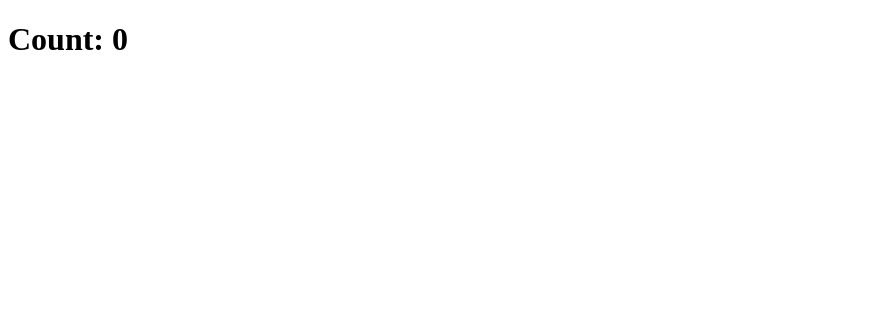
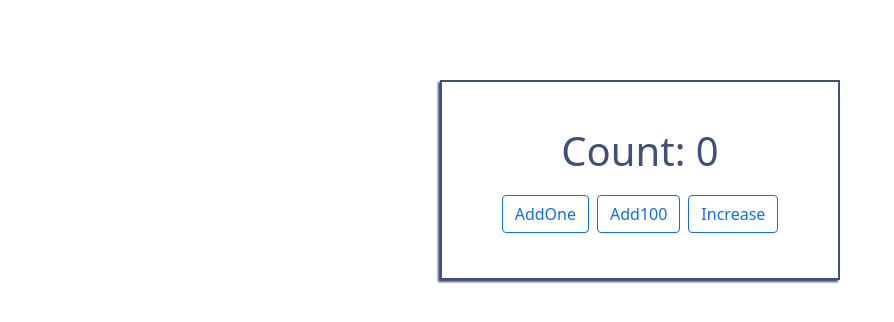
Before and after one commit to mate-academy/react_counter, a React (Create React App) app: page / in a window 1280 px wide. Shown: the top 322 px of the page, without its empty margins (0-894 px from the left). Built offline with nearby package versions, Linux system fonts and the light colour scheme; the HTML template or start-up script is replaced by a standard one.

Commit message:
implemented react_counter

```diff
--- a/public/index.html
+++ b/public/index.html
@@ -4,6 +4,7 @@
     <meta charset="utf-8" />
     <meta name="viewport" content="width=device-width, initial-scale=1" />
     <title>React App</title>
+    <link href="https://cdn.jsdelivr.net/npm/bootstrap@5.1.1/dist/css/bootstrap.min.css" rel="stylesheet" integrity="sha384-F3w7mX95PdgyTmZZMECAngseQB83DfGTowi0iMjiWaeVhAn4FJkqJByhZMI3AhiU" crossorigin="anonymous">
   </head>
   <body>
     <div id="root"></div>
--- a/src/App.scss
+++ b/src/App.scss
@@ -1 +1,20 @@
-// styles go here
+.counter {
+  margin: 80px auto 0;
+  display: flex;
+  flex-direction: column;
+  justify-content: center;
+  align-items: center;
+  width: 400px;
+  height: 200px;
+  border: 2px solid rgb(64, 81, 121);
+  box-shadow: -2px 2px 2px rgb(64, 81, 121);
+
+  &__title {
+    color: rgb(64, 81, 121);
+    margin-bottom: 20px;
+  }
+}
+
+.btn {
+  margin: 0 4px;
+}
--- a/src/App.tsx
+++ b/src/App.tsx
@@ -1,18 +1,13 @@
 import React from 'react';
 import './App.scss';
+import { Counter } from './components/Counter';
 
-class App extends React.Component {
-  addOne = () => {};
-
-  add100 = () => {};
-
-  increase = () => {};
-
-  render() {
-    return (
-      <h1>Count: 0</h1>
-    );
-  }
-}
+const App: React.FC = () => {
+  return (
+    <div className="container">
+      <Counter />
+    </div>
+  );
+};
 
 export default App;
--- /dev/null
+++ b/src/components/Counter.tsx
@@ -0,0 +1,76 @@
+import React from 'react';
+
+interface State {
+  count: number;
+}
+
+export class Counter extends React.Component<{}, State> {
+  state = {
+    count: 0,
+  };
+
+  addOne = () => {
+    this.setState((prevState) => {
+      return {
+        count: prevState.count + 1,
+      };
+    });
+  };
+
+  add100 = () => {
+    this.setState((prevState) => {
+      return {
+        count: prevState.count + 100,
+      };
+    });
+  };
+
+  increase = () => {
+    if (this.state.count % 5 === 0) {
+      this.setState((prevState) => {
+        return {
+          count: prevState.count + 100,
+        };
+      });
+    }
+
+    this.setState((prevState) => {
+      return {
+        count: prevState.count + 1,
+      };
+    });
+  };
+
+  render() {
+    return (
+      <div className="counter">
+        <h1 className="counter__title">
+          {`Count: ${this.state.count}`}
+        </h1>
+        <div className="counter__buttons">
+          <button
+            type="button"
+            onClick={this.addOne}
+            className="btn btn-outline-primary"
+          >
+            AddOne
+          </button>
+          <button
+            type="button"
+            onClick={this.add100}
+            className="btn btn-outline-primary"
+          >
+            Add100
+          </button>
+          <button
+            type="button"
+            onClick={this.increase}
+            className="btn btn-outline-primary"
+          >
+            Increase
+          </button>
+        </div>
+      </div>
+    );
+  }
+}
```
Also changed, not shown: 1 other file (tests, documents, lock files or other folders).
